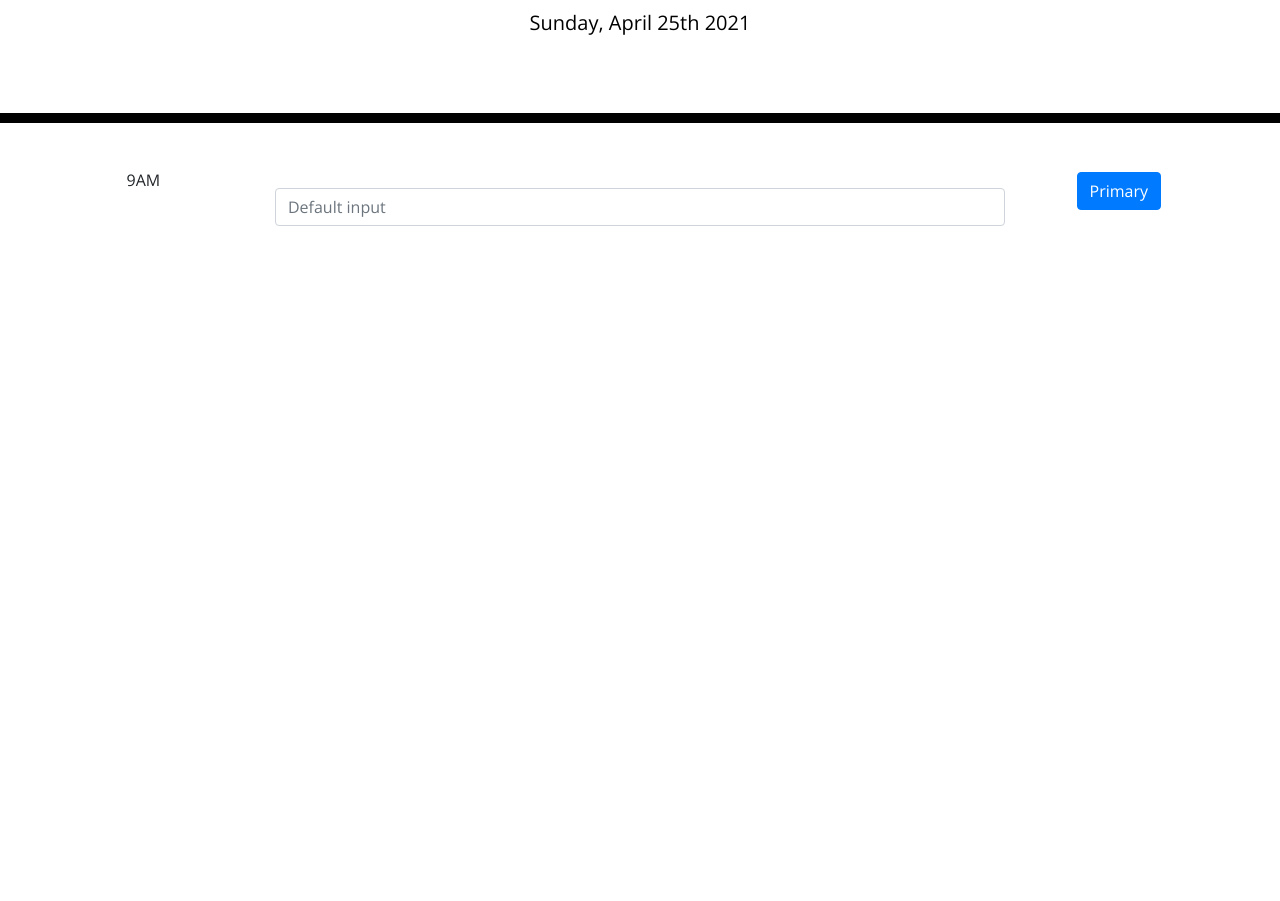
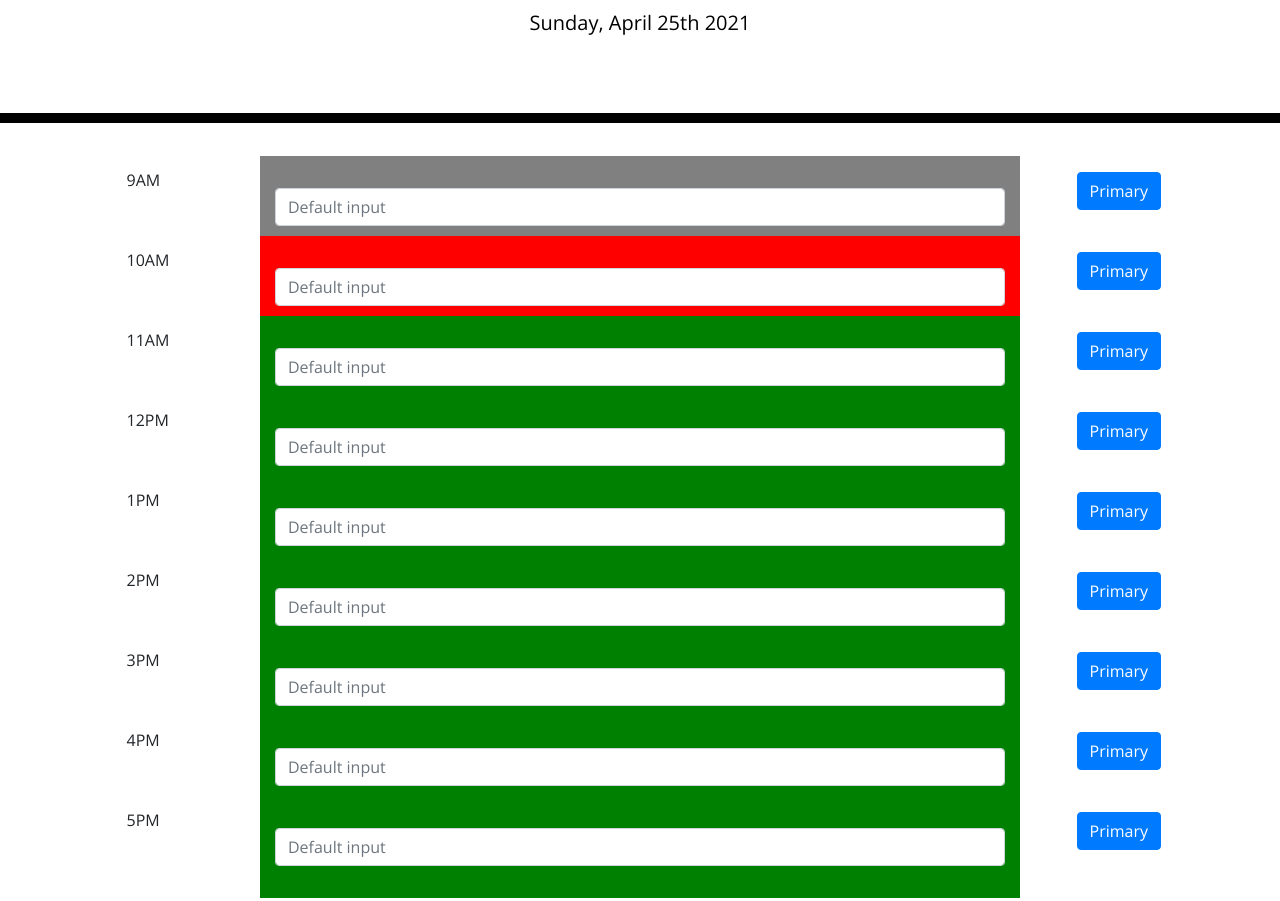
Before and after one commit to cortelas/Work-Day-Scheduler, a plain HTML site: page Develop/index.html in a window 1280 px wide. Shown: the part 181-1082 px from the top of the page. Before the commit the page ends 800 px from the top, so only its background shows below. Drawn offline with nearby package versions, Linux system fonts and the light colour scheme.

Commit message:
timed background color

```diff
--- a/Develop/index.html
+++ b/Develop/index.html
@@ -34,7 +34,95 @@
         <div class="col">
           9AM
         </div>
-        <div class="col-8">
+        <div id="i0" class="col-8">
+          <input class="form-control" type="text" placeholder="Default input">
+        </div>
+        <div class="col">
+          <button type="button" class="btn btn-primary">Primary</button>
+        </div>
+      </div>
+      <div class="row">
+        <div class="col">
+          10AM
+        </div>
+        <div id="i1" class="col-8">
+          <input class="form-control" type="text" placeholder="Default input">
+        </div>
+        <div class="col">
+          <button type="button" class="btn btn-primary">Primary</button>
+        </div>
+      </div>
+      <div class="row">
+        <div class="col">
+          11AM
+        </div>
+        <div id="i2" class="col-8">
+          <input class="form-control" type="text" placeholder="Default input">
+        </div>
+        <div class="col">
+          <button type="button" class="btn btn-primary">Primary</button>
+        </div>
+      </div>
+      <div class="row">
+        <div class="col">
+          12PM
+        </div>
+        <div id="i3" class="col-8">
+          <input class="form-control" type="text" placeholder="Default input">
+        </div>
+        <div class="col">
+          <button type="button" class="btn btn-primary">Primary</button>
+        </div>
+      </div>
+      <div class="row">
+        <div class="col">
+          1PM
+        </div>
+        <div id="i4" class="col-8">
+          <input class="form-control" type="text" placeholder="Default input">
+        </div>
+        <div class="col">
+          <button type="button" class="btn btn-primary">Primary</button>
+        </div>
+      </div>
+      <div class="row">
+        <div class="col">
+          2PM
+        </div>
+        <div id="i5" class="col-8">
+          <input class="form-control" type="text" placeholder="Default input">
+        </div>
+        <div class="col">
+          <button type="button" class="btn btn-primary">Primary</button>
+        </div>
+      </div>
+      <div class="row">
+        <div class="col">
+          3PM
+        </div>
+        <div id="i6" class="col-8">
+          <input class="form-control" type="text" placeholder="Default input">
+        </div>
+        <div class="col">
+          <button type="button" class="btn btn-primary">Primary</button>
+        </div>
+      </div>
+      <div class="row">
+        <div class="col">
+          4PM
+        </div>
+        <div id="i7" class="col-8">
+          <input class="form-control" type="text" placeholder="Default input">
+        </div>
+        <div class="col">
+          <button type="button" class="btn btn-primary">Primary</button>
+        </div>
+      </div>
+      <div class="row">
+        <div class="col">
+          5PM
+        </div>
+        <div id="i8" class="col-8">
           <input class="form-control" type="text" placeholder="Default input">
         </div>
         <div class="col">
--- a/Develop/script.js
+++ b/Develop/script.js
@@ -1,2 +1,15 @@
+//sets title time to current time
 document.getElementById("currentDay").textContent= moment().format("dddd, MMMM Do YYYY");
 console.log("test");
+
+//sets background color based on time
+document.getElementById("i0").style.backgroundColor = "red";
+for (let index = 0; index < 9; index++) {
+    if(index+9 > 10){
+        document.getElementById("i"+index).style.backgroundColor = "green";
+    } else if(index+9 == 10){
+        document.getElementById("i"+index).style.backgroundColor = "red";
+    } else if(index+9 < 10){
+        document.getElementById("i"+index).style.backgroundColor = "grey";
+    }
+}
```
